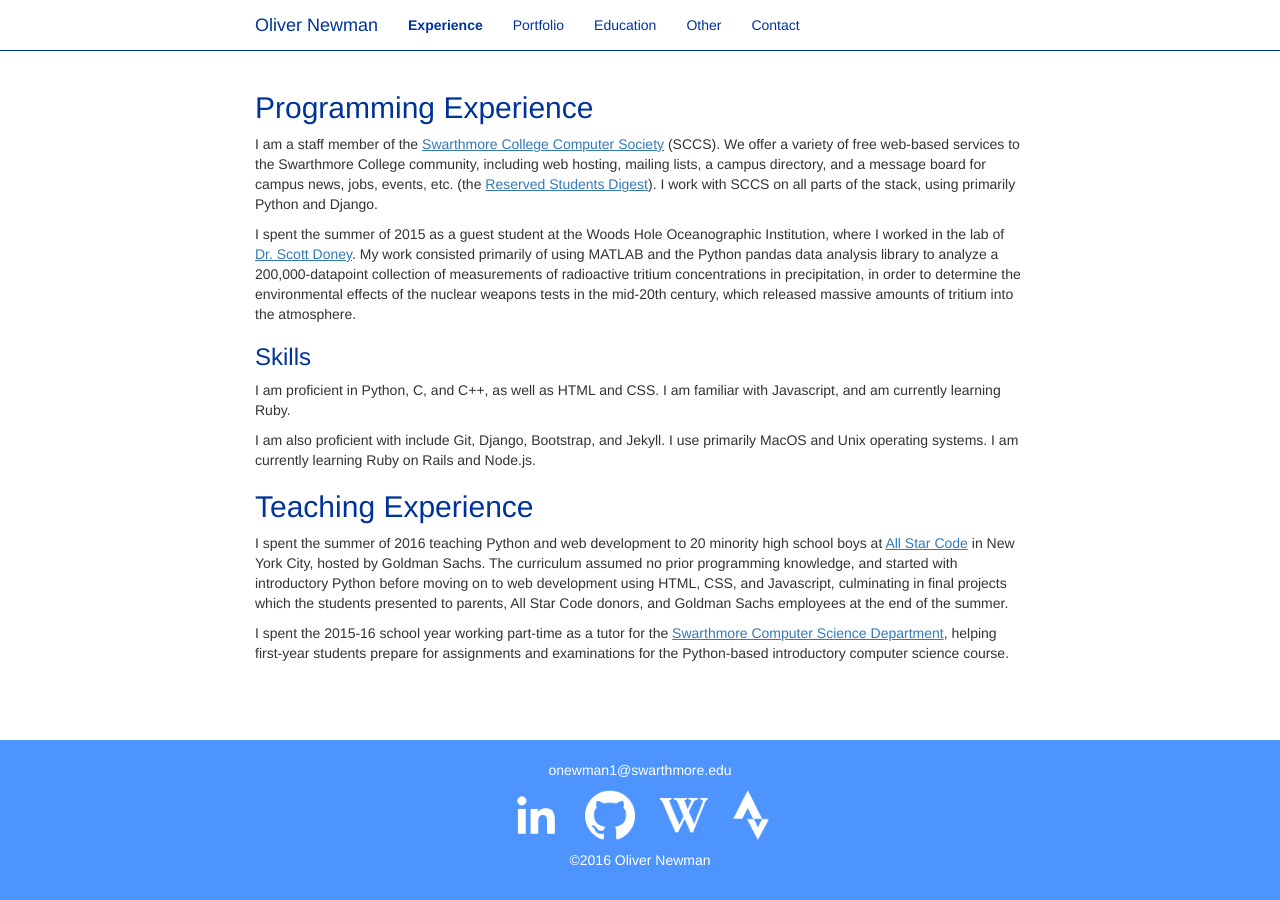
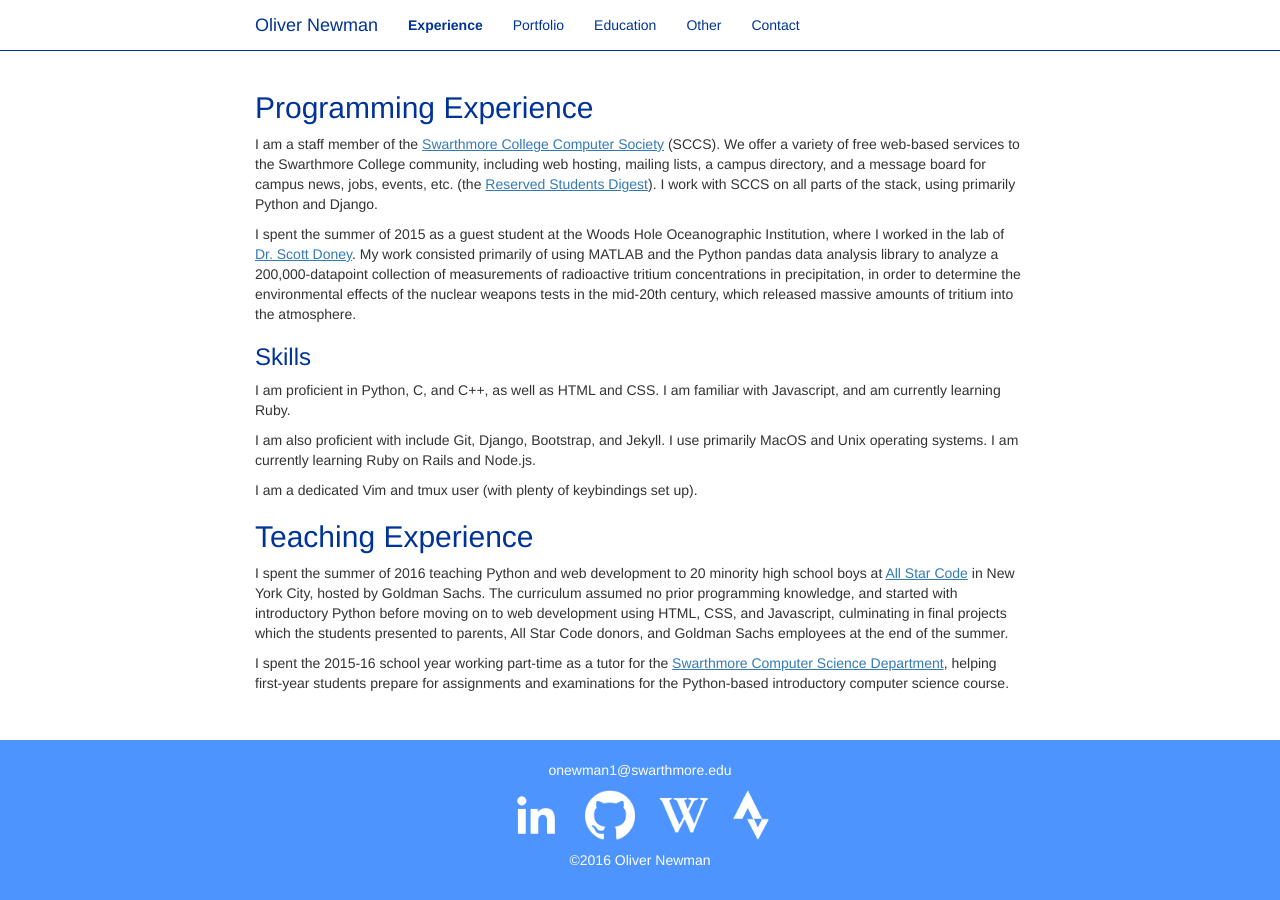
Before and after one commit to oliver-newman/personal_website, a Jekyll site: the page built from experience/index.html, in a window 1280 px wide. Built offline with Jekyll 4.4.1, drawn with Linux system fonts in a browser that asks for light colours.

Commit message:
Add vim/tmux info to experience page

```diff
--- a/experience/index.html
+++ b/experience/index.html
@@ -35,6 +35,8 @@ permalink: /experience/
       I use primarily MacOS and Unix operating systems. I am currently learning
       Ruby on Rails and Node.js.
       </p>
+      <p>I am a dedicated Vim and tmux user (with plenty of keybindings set up).
+      </p>
     </section>
 
     <section>
```
Also changed, not shown: Gemfile.lock, 1 other file.
